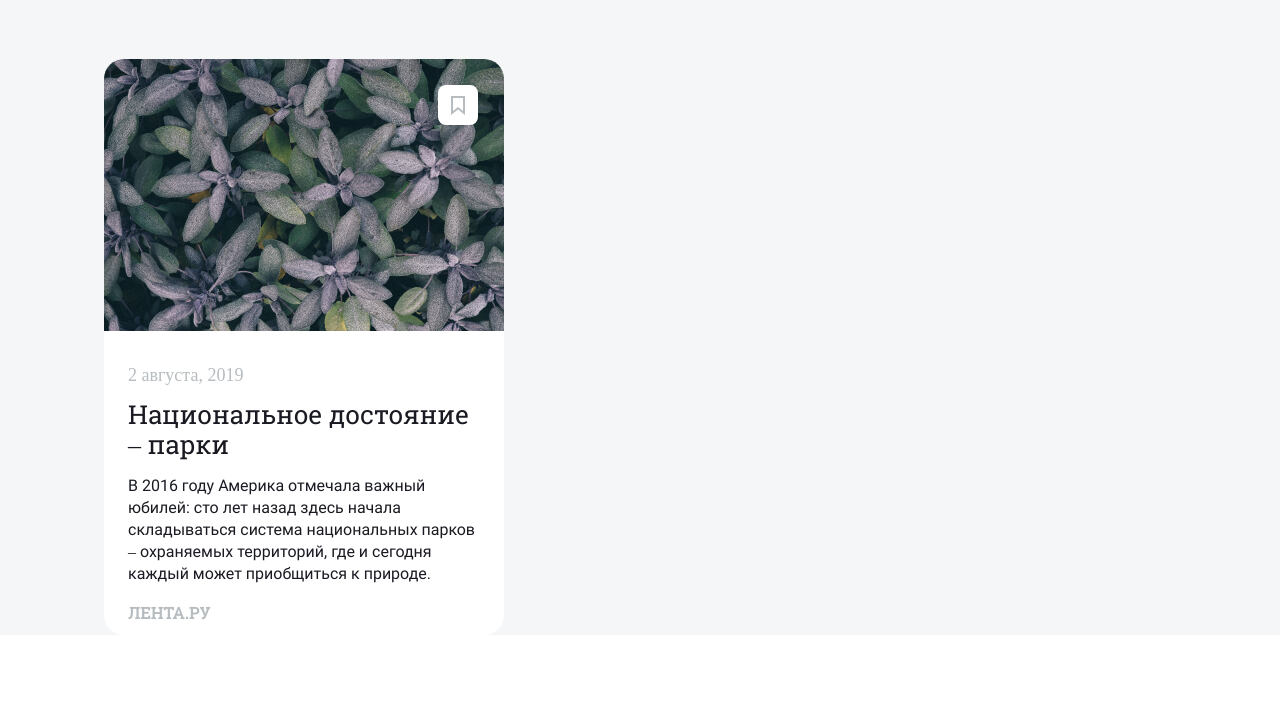
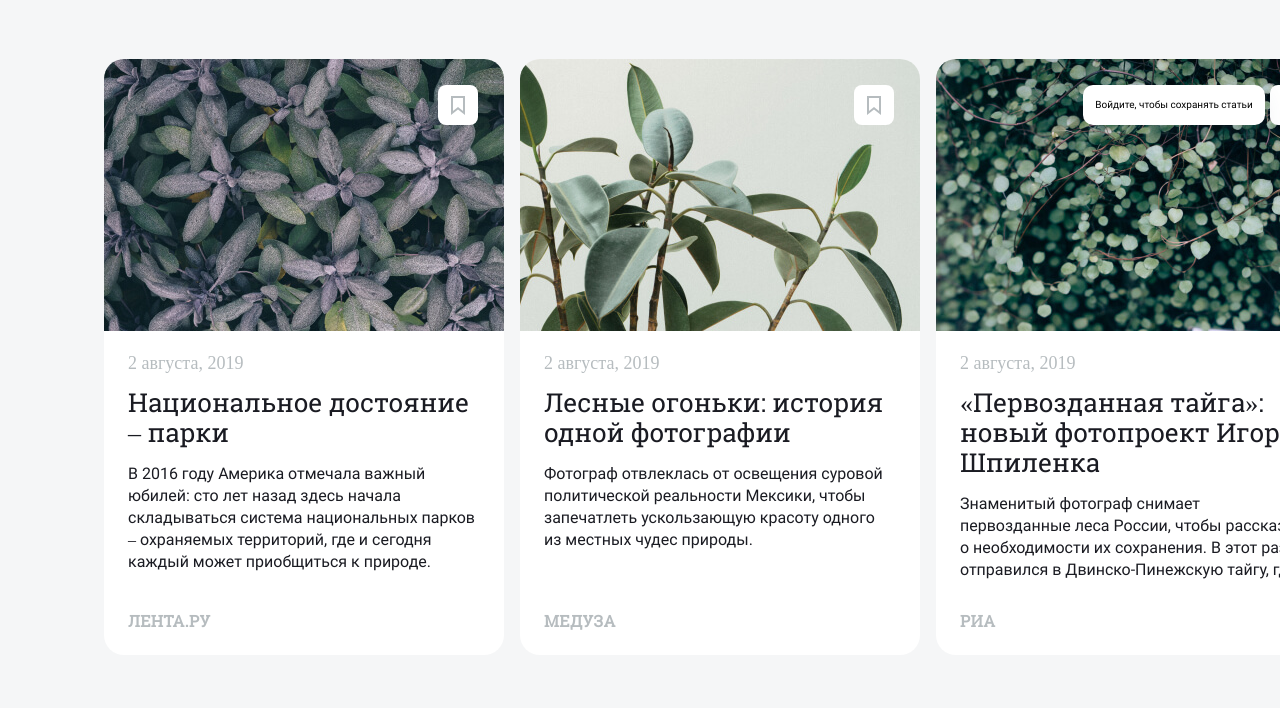
Before and after one commit to Mimitabu/news-explorer-frontend, a website built with webpack: page src/index.html in a window 1280 px wide. Shown: the part 707-1415 px from the top of the page. Built offline with nearby package versions, Linux system fonts and the light colour scheme.

Commit message:
add result-card__button-warning

```diff
--- /dev/null
+++ b/src/blocks/result-card/__button-warning/_is-opened/result-card__button-warning_is-opened.css
@@ -0,0 +1,3 @@
+.result-card__button-warning_is-opened {
+  display: block;
+}
--- /dev/null
+++ b/src/blocks/result-card/__button-warning/result-card__button-warning.css
@@ -0,0 +1,18 @@
+.result-card__button-warning {
+  background-color: #FFFFFF;
+  box-shadow: 0px 10px 22px rgba(59, 74, 116, 0.1);
+  border-radius: 10px;
+  width: 182px;
+  height: 40px;
+  position: absolute;
+  top: 26px;
+  right: 71px;
+  font-family: 'Roboto';
+  font-style: normal;
+  font-weight: 500;
+  font-size: 10px;
+  line-height: 40px;
+  color: #000000;
+  text-align: center;
+  display: none;
+}
--- a/src/blocks/result-card/__description-about/result-card__description-about.css
+++ b/src/blocks/result-card/__description-about/result-card__description-about.css
@@ -5,5 +5,5 @@
   font-size: 16px;
   line-height: 22px;
   color: #1A1B22;
-  margin-bottom: 18px;
+  margin-bottom:
 }
--- a/src/blocks/result-card/__description-data/result-card__description-data.css
+++ b/src/blocks/result-card/__description-data/result-card__description-data.css
@@ -1,9 +1,9 @@
 .result-card__description-data {
-  margin-top: 20px;
   font-family: 'Source Sans Pro';
   font-style: normal;
   font-weight: normal;
   font-size: 18px;
   line-height: 24px;
   color: #B6BCBF;
+  margin: 0px;
 }
--- a/src/blocks/result-card/__description-source/result-card__description-source.css
+++ b/src/blocks/result-card/__description-source/result-card__description-source.css
@@ -7,5 +7,8 @@
   letter-spacing: 0.4px;
   text-transform: uppercase;
   color: #B6BCBF;
-  margin-bottom: 24px;
+  position: absolute;
+  left: 24px;
+  bottom: 24px;
+  margin: 0px;
 }
--- a/src/blocks/result-card/__description/result-card__description.css
+++ b/src/blocks/result-card/__description/result-card__description.css
@@ -1,4 +1,5 @@
 .result-card__description {
   width: calc(100% - 48px);
-  margin: auto;
+  margin: 0px auto;
+  height: 304px;
 }
--- a/src/blocks/result-card/result-card.css
+++ b/src/blocks/result-card/result-card.css
@@ -7,6 +7,8 @@
 @import url(./__description-title/result-card__description-title.css);
 @import url(./__description-about/result-card__description-about.css);
 @import url(./__description-source/result-card__description-source.css);
+@import url(./__button-warning/result-card__button-warning.css);
+@import url(./__button-warning/_is-opened/result-card__button-warning_is-opened.css);
 
 .result-card {
   min-height: 576px;
@@ -14,4 +16,9 @@
   flex-direction: column;
   background-color: #FFFFFF;
   border-radius: 20px;
+  position: relative;
 }
+
+.result-card:hover {
+  box-shadow: 0px 5px 15px rgba(14, 26, 57, 0.2);
+}
--- /dev/null
+++ b/src/blocks/results/__more-button/results__more-button.css
@@ -0,0 +1,20 @@
+.results__more-button {
+  background: #FFFFFF;
+  border-radius: 80px;
+  font-family: Roboto;
+  font-style: normal;
+  font-weight: 500;
+  font-size: 18px;
+  line-height: 24px;
+  align-items: center;
+  text-align: center;
+  color: #1A1B22;
+  border: none;
+  width: 288px;
+  height: 64px;
+  margin: 56px 576px 80px;
+}
+
+.results__more-button:hover {
+  background: #E6E8EB;
+}
--- a/src/blocks/results/results.css
+++ b/src/blocks/results/results.css
@@ -1,5 +1,6 @@
 @import url(./__title/results__title.css);
 @import url(./__list/results__list.css);
+@import url(./__more-button/results__more-button.css);
 
 .results {
   width: 100%;
--- a/src/index.html
+++ b/src/index.html
@@ -55,14 +55,47 @@
           <div class="result-card__button">
             <div class="result-card__button-icon"></div>
           </div>
+          <div class="result-card__button-warning">Войдите, чтобы сохранять статьи</div>
           </div>
           <div class="result-card__description">
-            <span class="result-card__description-data">2 августа, 2019</span>
+            <p class="result-card__description-data">2 августа, 2019</p>
             <h3 class="result-card__description-title">Национальное достояние – парки</h3>
             <p class="result-card__description-about">В 2016 году Америка отмечала важный юбилей: сто лет назад здесь начала складываться система национальных парков – охраняемых территорий, где и сегодня каждый может приобщиться к природе.</p>
-              <span class="result-card__description-source">Лента.ру</span>
           </div>
+          <p class="result-card__description-source">Лента.ру</p>
+        </div>
+
+        <div class="result-card">
+          <div class="result-card__image" style="background-image: url(<%=require('./images/image_02.jpg').default%>);">
+          <div class="result-card__button">
+            <div class="result-card__button-icon"></div>
+          </div>
+          <div class="result-card__button-warning">Войдите, чтобы сохранять статьи</div>
+          </div>
+          <div class="result-card__description">
+            <p class="result-card__description-data">2 августа, 2019</p>
+            <h3 class="result-card__description-title">Лесные огоньки: история одной фотографии</h3>
+            <p class="result-card__description-about">Фотограф отвлеклась от освещения суровой политической реальности Мексики, чтобы запечатлеть ускользающую красоту одного из местных чудес природы.</p>
+          </div>
+          <p class="result-card__description-source">Медуза</p>
+        </div>
+
+        <div class="result-card">
+          <div class="result-card__image" style="background-image: url(<%=require('./images/image_03.jpg').default%>);">
+          <div class="result-card__button">
+            <div class="result-card__button-icon"></div>
+          </div>
+          <div class="result-card__button-warning result-card__button-warning_is-opened">Войдите, чтобы сохранять статьи</div>
+          </div>
+          <div class="result-card__description">
+            <p class="result-card__description-data">2 августа, 2019</p>
+            <h3 class="result-card__description-title">«Первозданная тайга»: новый фотопроект Игоря Шпиленка</h3>
+            <p class="result-card__description-about">Знаменитый фотограф снимает первозданные леса России, чтобы рассказать о необходимости их сохранения. В этот раз он отправился в Двинско-Пинежскую тайгу, где...</p>
+          </div>
+          <p class="result-card__description-source">Риа</p>
+        </div>
       </div>
+      <button class="results__more-button">Показать еще</button>
     </section>
 
     <section class="about-author">
@@ -73,6 +106,7 @@
         <p class="about-author__text">Также можно рассказать о процессе обучения в Практикуме, чему вы тут научились, и чем можете помочь потенциальным заказчикам.</p>
       </div>
     </section>
+
     <footer class="footer">
       <div class="footer__content">
         <p class="footer__copyright">&#169 2020 Supersite</p>
```
